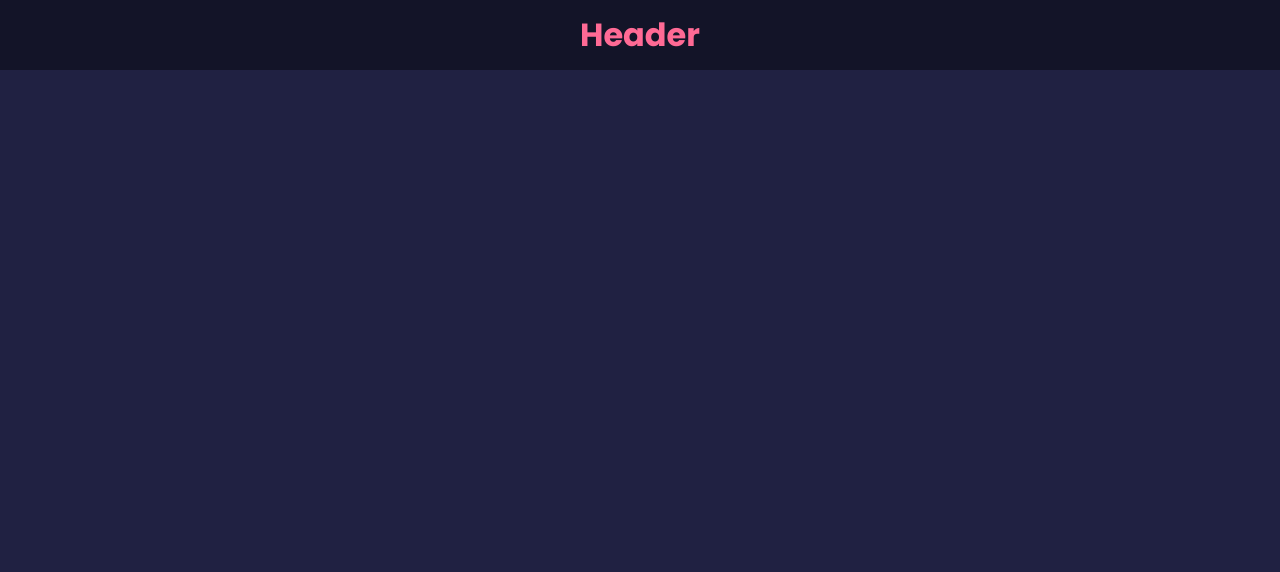
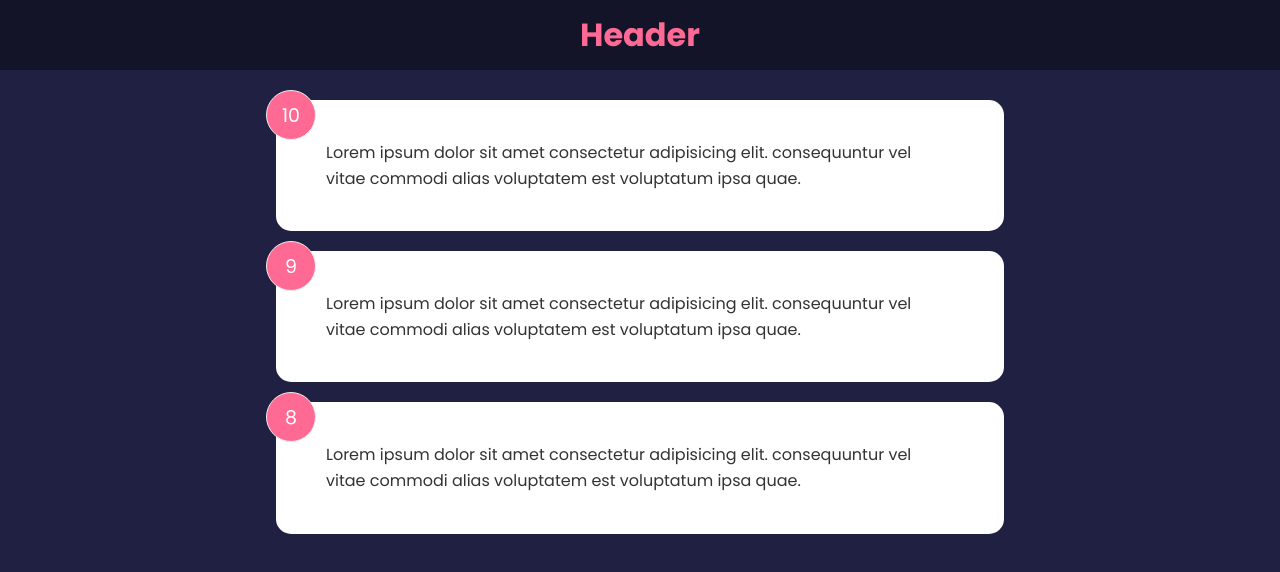
Before and after one commit to dpthegrey/miniature-tribble, a React (Create React App) app: page / in a window 1280 px wide. Shown: the top 572 px of the page. Built offline with nearby package versions, Linux system fonts and the light colour scheme.

Commit message:
Fix: {} to () & unused import
Signed-off-by: dpthegrey <49444980+dpthegrey@users.noreply.github.com>

```diff
--- a/src/components/FeedbackItem.jsx
+++ b/src/components/FeedbackItem.jsx
@@ -1,4 +1,4 @@
-import React, { useState } from "react";
+import React from "react";
 
 const FeedbackItem = ({ item }) => {
   return (
--- a/src/components/FeedbackList.jsx
+++ b/src/components/FeedbackList.jsx
@@ -8,9 +8,9 @@ function FeedbackList({ feedback }) {
 
   return (
     <div className="feedback-list">
-      {feedback.map((item) => {
-        <FeedbackItem key={item.id} item={item} />;
-      })}
+      {feedback.map((item) => (
+        <FeedbackItem key={item.id} item={item} />
+      ))}
     </div>
   );
 }
```
